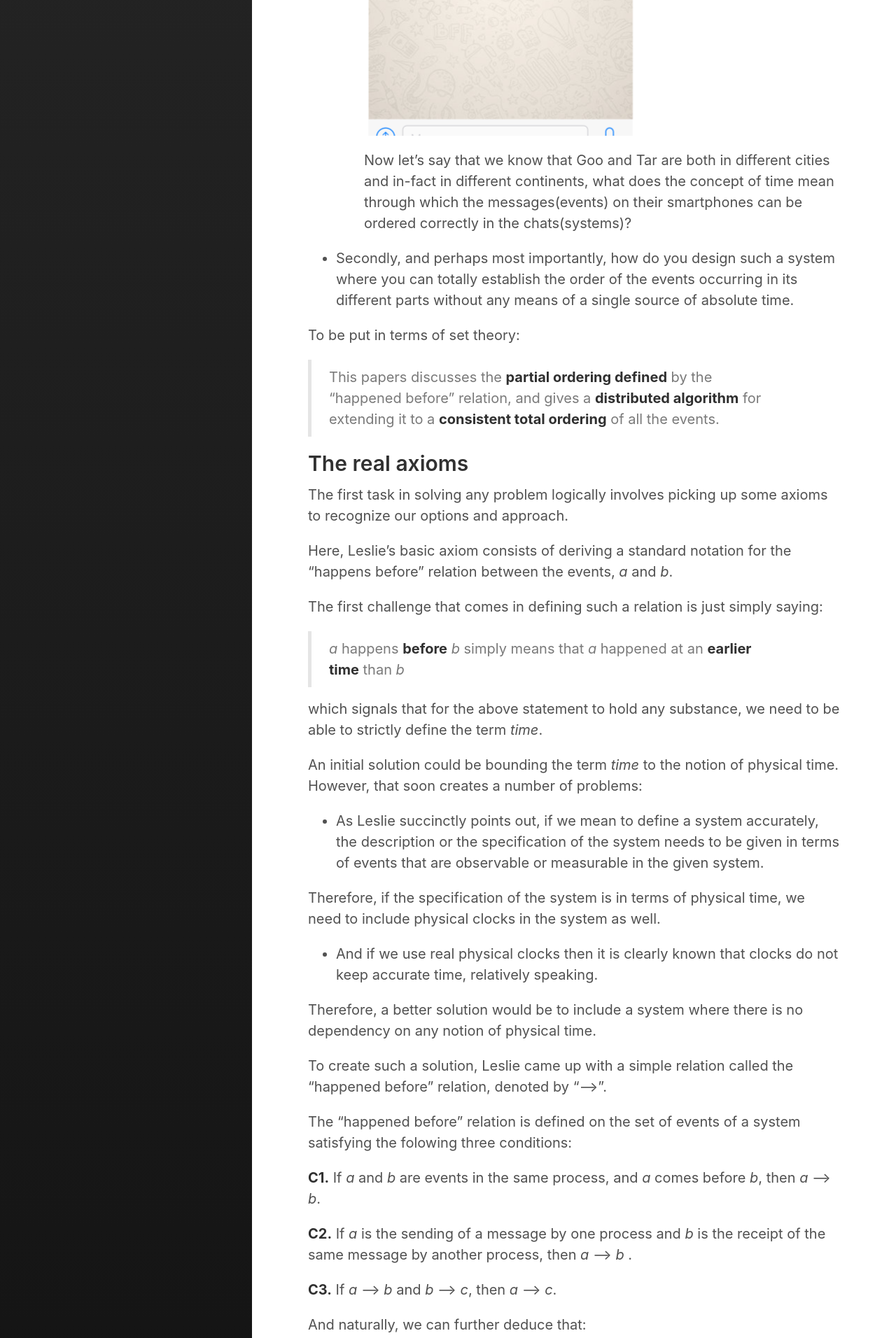
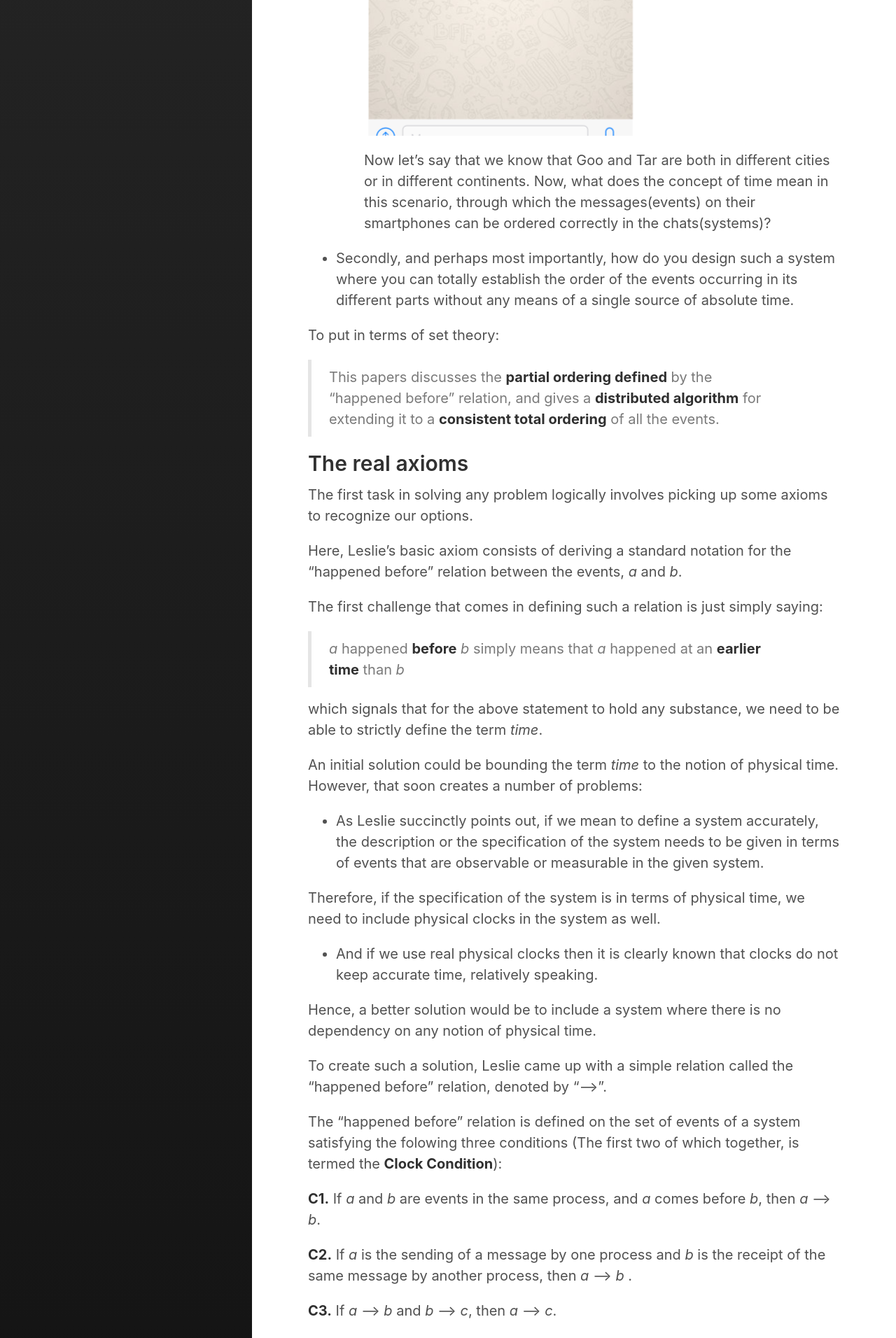
Before and after one commit to amar-laksh/amar-laksh.github.io, a Jekyll site: the page built from _posts/2018-07-29-the-distributed-papers-how-did-your-messenger-know-when-your-friend-was-online.md, in a window 1280 px wide. Shown: the part 2147-4059 px from the top of the page at 70% size. Built offline with Jekyll 4.4.1, drawn with Linux system fonts in a browser that asks for light colours; some of the changed text lies outside the part shown.

Commit message:
UPDATED: resume

```diff
--- a/_posts/2018-07-29-the-distributed-papers-how-did-your-messenger-know-when-your-friend-was-online.md
+++ b/_posts/2018-07-29-the-distributed-papers-how-did-your-messenger-know-when-your-friend-was-online.md
@@ -42,24 +42,24 @@ The real motive of the paper was twofold:
 * Firstly, what is meant by ordering of events in a system where you cannot depend on physically defined concepts of time, Let's take the millennial example:
 	* Lets say Goo and Tar have the newest, coolest P2P Messenger called lire. Now Let's say 	Goo wants to chat with Tar. and here is, a proof of your privilege, a screenshot of their chat:![Chat that you can't see](/images/screenshot_chat.png  "Average chat")
 
-		Now let's say that we know that Goo and Tar are both in different cities and in-fact in different continents, what does the concept of time mean through which the messages(events) on their smartphones can be ordered correctly in the chats(systems)?
+		Now let's say that we know that Goo and Tar are both in different cities or in different continents. Now, what does the concept of time mean in this scenario, through which the messages(events) on their smartphones can be ordered correctly in the chats(systems)?
 
 
 * Secondly, and perhaps most importantly, how do you design such a system where you can totally establish the order of the events occurring in its different parts without any means of a single source of absolute time.
 
 
-To be put in terms of set theory:
+To put in terms of set theory:
 
 >This papers discusses the **partial ordering defined** by the "happened before" relation, and gives a **distributed algorithm** for extending it to a **consistent total ordering** of all the events.
 
 ## The real axioms
 
-The first task in solving any problem logically involves picking up some axioms to recognize our options and approach.
+The first task in solving any problem logically involves picking up some axioms to recognize our options.
 
-Here, Leslie's basic axiom consists of deriving a standard notation for the "happens before" relation between the events, *a* and *b*.
+Here, Leslie's basic axiom consists of deriving a standard notation for the "happened before" relation between the events, *a* and *b*.
 
 The first challenge that comes in defining such a relation is just simply saying:
-> *a* happens **before** *b* simply means that *a* happened at an **earlier time** than *b*
+> *a* happened **before** *b* simply means that *a* happened at an **earlier time** than *b*
 
 which signals that for the above statement to hold any substance, we need to be able to strictly define the term *time*.
 
@@ -71,11 +71,11 @@ Therefore, if the specification of the system is in terms of physical time, we n
 
 * And if we use real physical clocks then it is clearly known that clocks do not keep accurate time, relatively speaking.
 
-Therefore, a better solution would be to include a system where there is no dependency on any notion of physical time.
+Hence, a better solution would be to include a system where there is no dependency on any notion of physical time.
 
 To create such a solution, Leslie came up with a simple relation called the "happened before" relation, denoted by "⟶".
 
-The "happened before" relation is defined on the set of events of a system satisfying the folowing three conditions:
+The "happened before" relation is defined on the set of events of a system satisfying the folowing three conditions (The first two of which together,  is termed the **Clock Condition**):
 
 **C1.** If *a* and *b*  are events in the same process, and *a* comes before *b*, then *a* ⟶ *b*.
 
@@ -94,7 +94,7 @@ Let's give some millennial examples for each of the conditions and let's assume
 Now that the conditions guiding the relation are clear, let's have a look at this interesting sentence in the paper:
 > The " ⟶" relation implies an irreflexive, partial ordering on the set of all events in the system.
 
-By the above sentence, Leslie meant that, the " ⟶" relation is a special type of partial ordering on the set where the property of reflexivity in not preserved but all other properties of a partially ordered set or *poset* are preserved.
+By the above sentence, Leslie meant that, the " ⟶" relation is a special type of partial ordering on the set where the property of reflexivity is not preserved but all other properties of a partially ordered set or *poset* are preserved.
 
 The other two properties of a *poset* are:
 1. Transitivity, which is preserved through **C3**.
@@ -105,6 +105,4 @@ So, by defining such a relation we have completed the first part of our problem.
 
 
 **SIDE NOTE**:
-A common total order you're probably most familiar with is 'less than' on the natural numbers:
-* 1 is less than 2, which is less than 3, and so on. If we draw a total order, it looks just like a long line of objects (again, in the finite case at least).
-So the 'Less than' relation is total ordering. and 'Happend Before' needs to be turned into the 'Less than' somehow.
+* A common total order you're probably most familiar with is the 'less than' on the natural numbers: 1 is less than 2, which is less than 3, and so on. If we draw a total order, it looks just like a long line of objects (again, in the finite case at least). So the 'Less than' relation is total ordering. and 'Happend Before' needs to be turned into the 'Less than' somehow.
```
Also changed, not shown: 1 other file.
